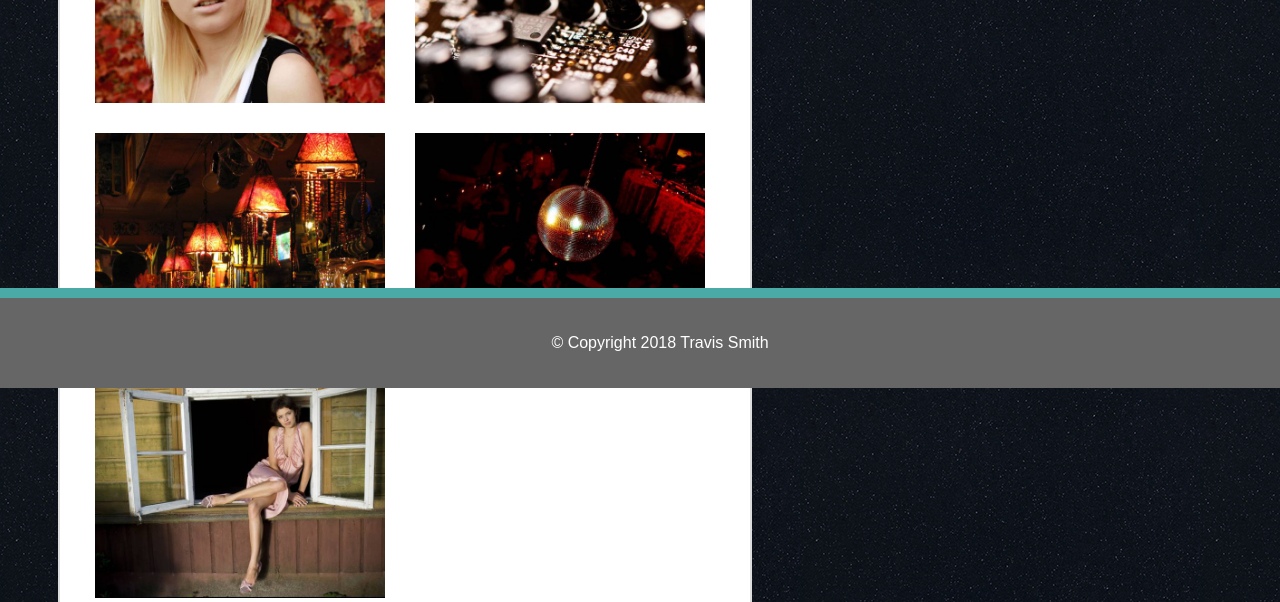
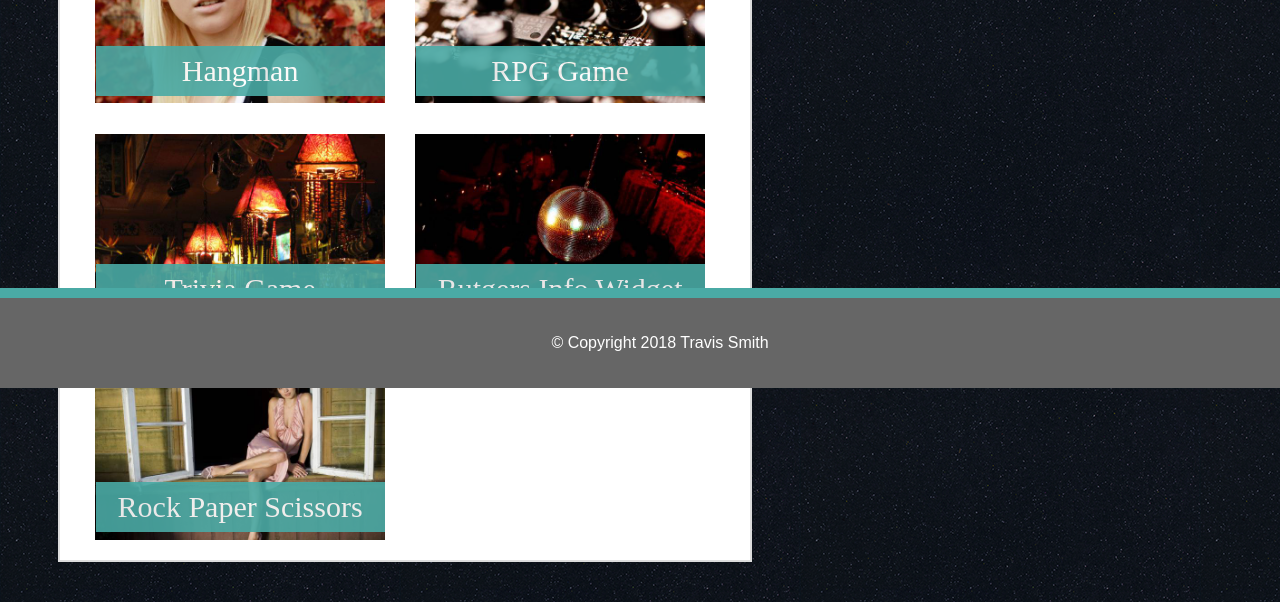
Before and after one commit to mtsmith89/Basic-Portfolio, a plain HTML site: page portfolio.html in a window 1280 px wide. Shown: the part 412-1014 px from the top of the page. Drawn offline with Linux system fonts and the light colour scheme.

Commit message:
Second Push

```diff
--- a/assets/css/style.css
+++ b/assets/css/style.css
@@ -8,6 +8,7 @@
     text-align: center;
     padding: 20px;
     border-top: 10px solid #4aaaa5;
+    z-index: 100;
 }
 
 header {
@@ -41,6 +42,7 @@ header {
     top: 0;
     width: 100%;
     align-content: center;
+    z-index: 100;
 }
 
 ul {
@@ -130,6 +132,7 @@ p {
 }
 .navbar-default {
     background-color: #ffffff;
+    z-index: 100;
 }
 .button {
     Background-color: #4aaaa5;
@@ -147,3 +150,34 @@ p {
 .text {
     height: 30px;
 }
+
+.image-container {
+    float: left;
+    width: 320px;
+    height: 218px;
+    overflow: hidden;
+    position: relative;
+    z-index: 2;
+}
+
+.image-inner-container {
+    position: absolute;
+    z-index: 2;
+}
+
+.overlay {
+    position: absolute;
+    text-align: center;
+    width: 81%;
+    left: 15.5px;
+    margin: 50% 0 0 0;
+    background-color: #4aaaa5;
+    color: #ffffff;
+    font-size: 30px;
+    font-style: bold;
+    padding: 8px;
+    padding-left: 15px;
+    padding-right: 15px;
+    opacity: 0.9;
+    z-index: 2;
+}
--- a/portfolio.html
+++ b/portfolio.html
@@ -31,15 +31,46 @@
             <h1 class="h1t">Portfolio</h1>
             <hr>
             <br>
-            <img src="assets/images/project1.jpg" alt="Hangman" style="float: left; width: 290px;" hspace="15">
+            <div class="image-container">
+                <div class="image-inner-container">
+                        <div class="overlay">Hangman</div>
+                    <img src="assets/images/project1.jpg" alt="Hangman" style="width: 290px;" hspace="15">
+                </div>
+            </div>
 
-            <img src="assets/images/project2.jpg" alt="RPG Game" style="float: left; width: 290px;" hspace="15">
+            <div class="image-container">
+                <div class="image-inner-container">
+                        <div class="overlay">RPG Game</div>
+                    <img src="assets/images/project2.jpg" alt="RPG Game" style="float: left; width: 290px;" hspace="15">
+                </div>
+            </div>
 
-            <img src="assets/images/project3.jpg" alt="Trivia Game" style="float: left; width: 290px;" hspace="15" vspace="30">
+            <div class="image-container">
+                    <div class="image-inner-container">
+                            <div class="overlay">Trivia Game</div>
+                        <img src="assets/images/project3.jpg" alt="Trivia Game" style="float: left; width: 290px;" hspace="15" vspace="30">
+                    </div>
+                </div>
+
+                <div class="image-container">
+                        <div class="image-inner-container">
+                                <div class="overlay">Rutgers Info Widget</div>
+                            <img src="assets/images/project4.jpg" alt="Rutgers Info Widget" style="float: left; width: 290px;" hspace="15" vspace="30">
+                        </div>
+                    </div>
+
+                    <div class="image-container">
+                            <div class="image-inner-container">
+                                    <div class="overlay">Rock Paper Scissors</div>
+                                <img src="assets/images/project5.jpg" alt="Rock Paper Scissors" style="float: left; width: 290px;" hspace="15" vspace="30">
+                            </div>
+                        </div>
+
+            <!-- <img src="assets/images/project3.jpg" alt="Trivia Game" style="float: left; width: 290px;" hspace="15" vspace="30">
 
             <img src="assets/images/project4.jpg" alt="Rutgers Info Widget" style="float: left; width: 290px;" hspace="15" vspace="30">
 
-            <img src="assets/images/project5.jpg" alt="Rock Paper Scissors" style="float: left; width: 290px;" hspace="15">
+            <img src="assets/images/project5.jpg" alt="Rock Paper Scissors" style="float: left; width: 290px;" hspace="15"> -->
 
          </div>
 
@@ -47,9 +78,9 @@
              <h2>Connect with Me</h2>
              <hr>
              <br>
-             <a href="https://www.github.com/" target="_blank"><img src="assets/images/github.png" alt="Github" style="width:80px;" hspace="1"></a>
-             <a href="https://www.linkedin.com/" target="_blank"><img src="assets/images/linkedin.png" alt="LinkedIn" style="width:80px;" hspace="1"></a>
-             <a href="https://www.stackoverflow.com/" target="_blank"><img src="assets/images/stackoverflow.png" alt="StackOverflow" style="width:80px;" hspace="1"></a>
+             <a href="https://github.com/mtsmith89" target="_blank"><img src="assets/images/github.png" alt="Github" style="width:80px;" hspace="1"></a>
+             <a href="https://www.linkedin.com/in/michael-travis-smith-848920a1" target="_blank"><img src="assets/images/linkedin.png" alt="LinkedIn" style="width:80px;" hspace="1"></a>
+             <a href="https://stackoverflow.com/users/9340885/travis-smith" target="_blank"><img src="assets/images/stackoverflow.png" alt="StackOverflow" style="width:80px;" hspace="1"></a>
            </sidebar>
         </div>
 
```
Also changed, not shown: contact.html (+5 -5 lines), index.html (+3 -3 lines), assets/images/profile.jpg.
